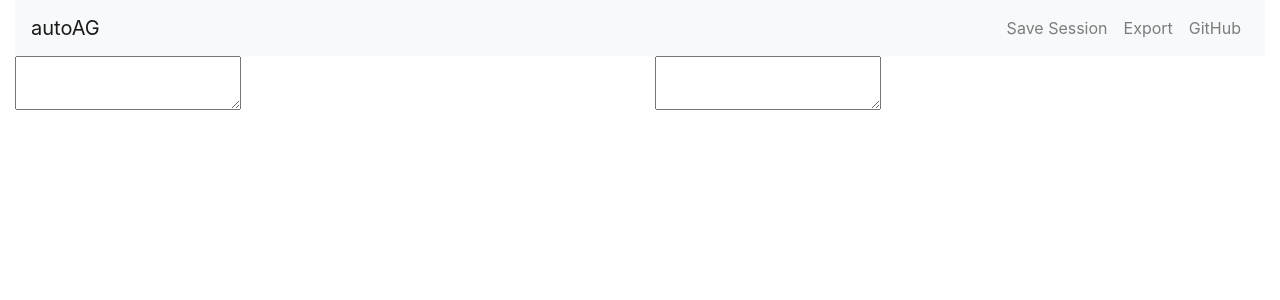
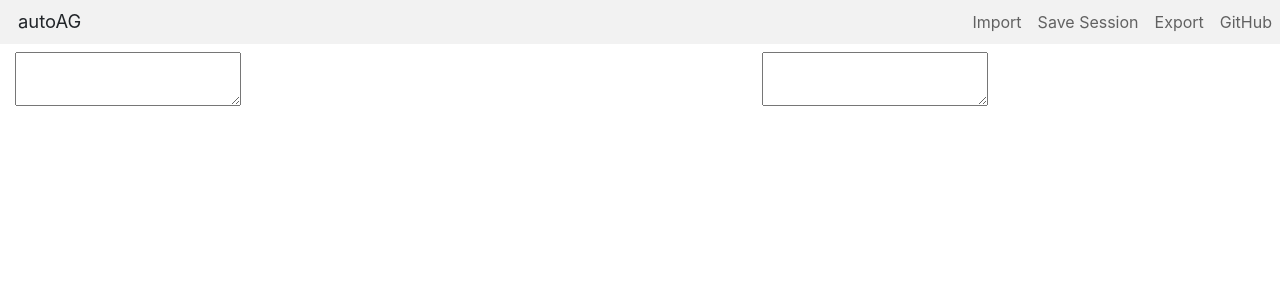
Before and after one commit to JingkangZhang/autoAG, a React (Create React App) app in the folder autoag/: page / in a window 1280 px wide. Shown: the top 300 px of the page. Built offline with nearby package versions, Linux system fonts and the light colour scheme.

Commit message:
Navbar Cal eastern egg, styles

```diff
--- a/autoag/src/App.js
+++ b/autoag/src/App.js
@@ -15,13 +15,13 @@ class App extends React.Component {
     return (
       <Container fluid="true">
         <Row >
-          <Col>
+          <Col className="NavCol">
             <TopNav />
           </Col>
         </Row>
         <Row>
-          <Col > <InputField /> </Col>
-          <Col > <OutputField /> </Col>
+          <Col sm="7"> <InputField /> </Col>
+          <Col sm="5"> <OutputField /> </Col>
         </Row>
       </Container>
     );
--- a/autoag/src/components/TopNav.js
+++ b/autoag/src/components/TopNav.js
@@ -9,7 +9,8 @@ import {
   NavLink,
   DropdownToggle,
   DropdownMenu,
-  DropdownItem } from 'reactstrap';
+  DropdownItem,
+  UncontrolledTooltip} from 'reactstrap';
 
 class TopNav extends React.Component {
   constructor(props) {
@@ -27,13 +28,21 @@ class TopNav extends React.Component {
   render() {
     return (
       <div>
-        <Navbar color="light" light expand="md">
-          <NavbarBrand href="/">autoAG</NavbarBrand>
+        <Navbar color="light" light expand="sm">
+          <NavbarBrand id="autoAGBrand">autoAG</NavbarBrand>
+          <UncontrolledTooltip placement="right" trigger="hover"
+            target="autoAGBrand" delay="{show:0, hide:0}" arrowClassName="CalTooltipArrow" className="CalTooltip">
+            Much Love For Cal!
+          </UncontrolledTooltip>
+
           <NavbarToggler onClick={this.toggle} />
           <Collapse isOpen={this.state.isOpen} navbar>
             <Nav className="ml-auto" navbar>
               <NavItem>
-                <NavLink>Save Session</NavLink>
+                <NavLink>Import</NavLink>
+              </NavItem>
+              <NavItem>
+                <NavLink><span>Save Session</span></NavLink>
               </NavItem>
               <NavItem>
                 <NavLink>Export</NavLink>
--- a/autoag/src/index.css
+++ b/autoag/src/index.css
@@ -13,7 +13,70 @@ code {
     monospace;
 }
 
-/* Row {
-  background-color: red;
-  color: red;
+.navbar {
+  padding: 0;
+  margin-bottom: 8px;
+}
+.NavCol {
+  padding: 0;
+}
+
+#autoAGBrand {
+  margin-left: 10px;
+  -webkit-touch-callout: none; /* iOS Safari */
+    -webkit-user-select: none; /* Safari */
+     -khtml-user-select: none; /* Konqueror HTML */
+       -moz-user-select: none; /* Firefox */
+        -ms-user-select: none; /* Internet Explorer/Edge */
+            user-select: none; /* Non-prefixed version, currently
+                                  supported by Chrome and Opera */
+}
+.navbar .nav-item .nav-link {
+  color:rgba(0, 0, 0, 0.6);
+  /* margin:20px; */
+
+  -webkit-touch-callout: none; /* iOS Safari */
+    -webkit-user-select: none; /* Safari */
+     -khtml-user-select: none; /* Konqueror HTML */
+       -moz-user-select: none; /* Firefox */
+        -ms-user-select: none; /* Internet Explorer/Edge */
+            user-select: none; /* Non-prefixed version, currently
+                                  supported by Chrome and Opera */
+}
+
+.navbar .nav-item .nav-link:hover {
+  border: 1px solid #222;
+  border-radius: 4px;
+  padding: 7px;
+  background-color: rgba(0,0,0,0.2);
+  color:rgba(0, 0, 0, 0.7);
+}
+
+.bg-light {
+  background-color: rgba(0,0,0,0.05) !important;
+}
+
+.navbar-light .navbar-brand {
+  padding: 8px;
+  font-size: 1.15rem;
+  border-radius: 10px;
+}
+
+.navbar-light .navbar-brand:hover {
+  color: #FDB515 !important;
+  background-color: #003262;
+}
+
+.CalTooltip > .tooltip-inner{
+  color: #003262;
+  background-color: #FDB515;
+  font-weight:700;
+}
+
+/* .bs-tooltip-right .arrow::before {
+  border-right-color: #FDB515;
 } */
+
+.CalTooltip > .arrow::before {
+  border-right-color: #FDB515;
+}
```
